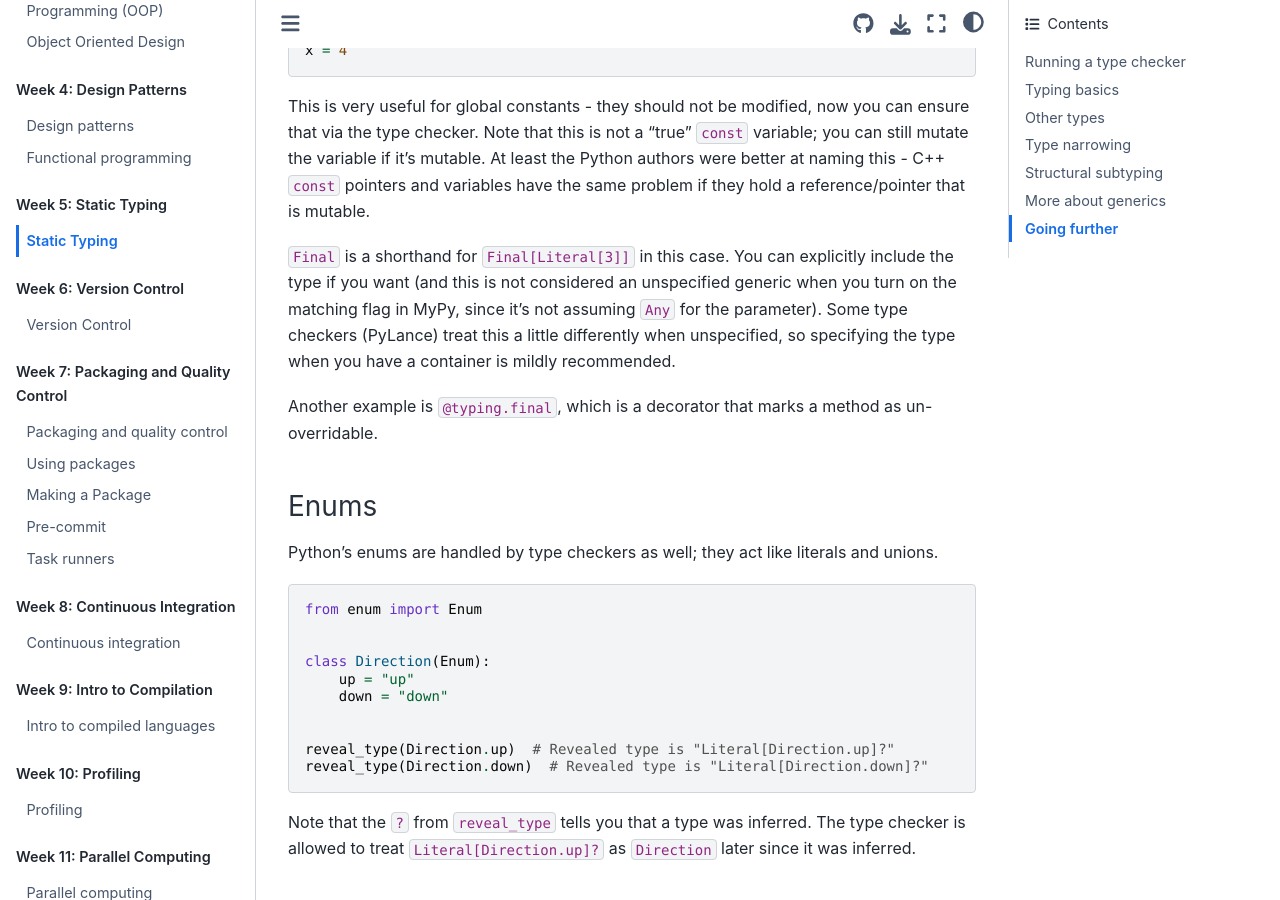
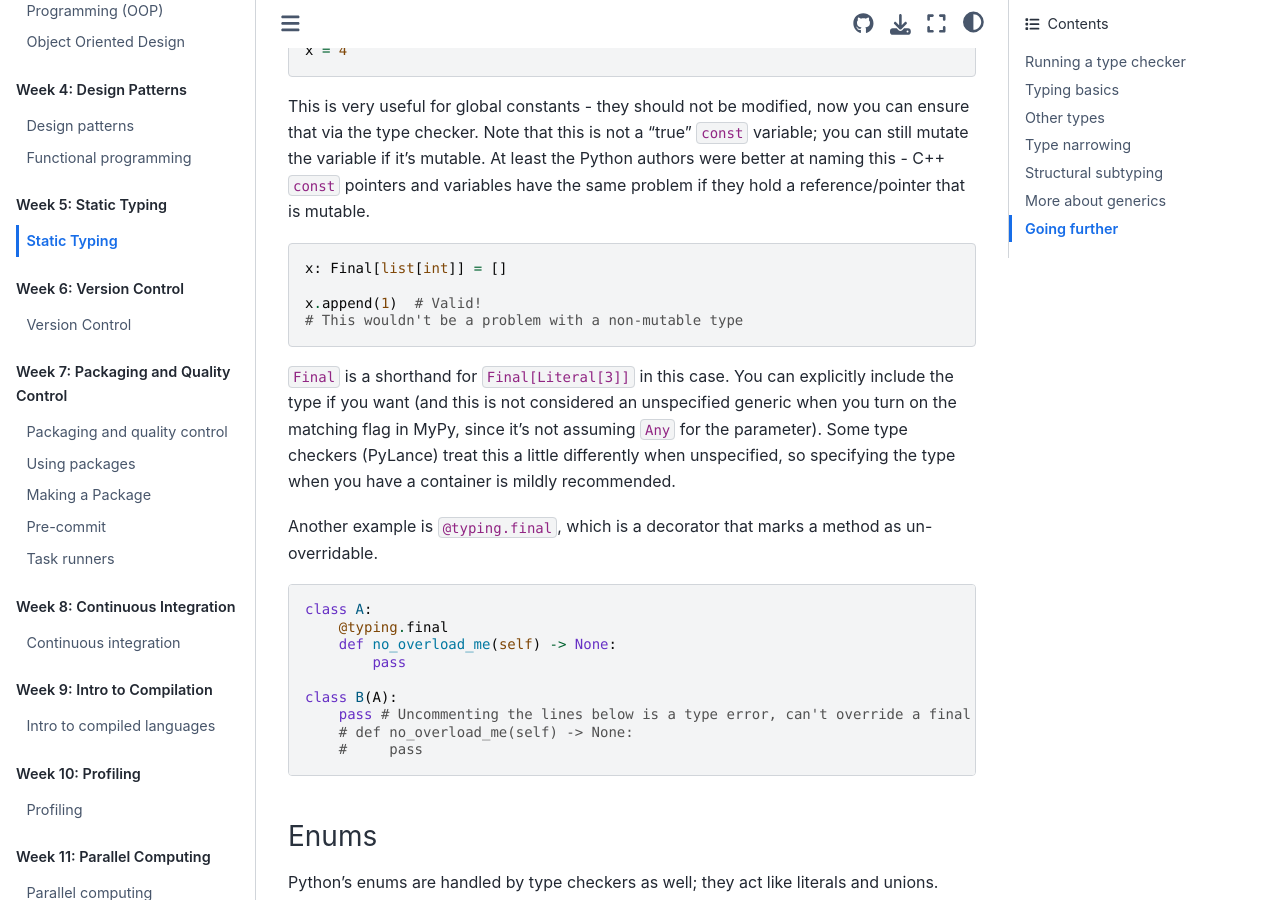
Before and after one commit to se-for-sci/se-for-sci.github.io, a Jupyter Book: the page built from content/week5/typing.md, in a window 1280 px wide and 900 px high, scrolled down 9314 px. Built offline with Jupyter Book 1.0.4 settings and Sphinx 7.4.7 and the Sphinx Book theme 1.1.4, drawn with Linux system fonts in a browser that asks for light colours.

Commit message:
fix: minor typing additions
Signed-off-by: Henry Schreiner <henryschreineriii@gmail.com>

````diff
--- a/content/week5/typing.md
+++ b/content/week5/typing.md
@@ -426,6 +426,13 @@ variable; you can still mutate the variable if it's mutable. At least the Python
 authors were better at naming this - C++ `const` pointers and variables have the
 same problem if they hold a reference/pointer that is mutable.
 
+```python
+x: Final[list[int]] = []
+
+x.append(1)  # Valid!
+# This wouldn't be a problem with a non-mutable type
+```
+
 `Final` is a shorthand for `Final[Literal[3]]` in this case. You can explicitly
 include the type if you want (and this is not considered an unspecified generic
 when you turn on the matching flag in MyPy, since it's not assuming `Any` for
@@ -435,6 +442,18 @@ recommended.
 
 Another example is `@typing.final`, which is a decorator that marks a method as
 un-overridable.
+
+```python
+class A:
+    @typing.final
+    def no_overload_me(self) -> None:
+        pass
+
+class B(A):
+    pass # Uncommenting the lines below is a type error, can't override a final method!
+    # def no_overload_me(self) -> None:
+    #     pass
+```
 
 ### Enums
 
````
